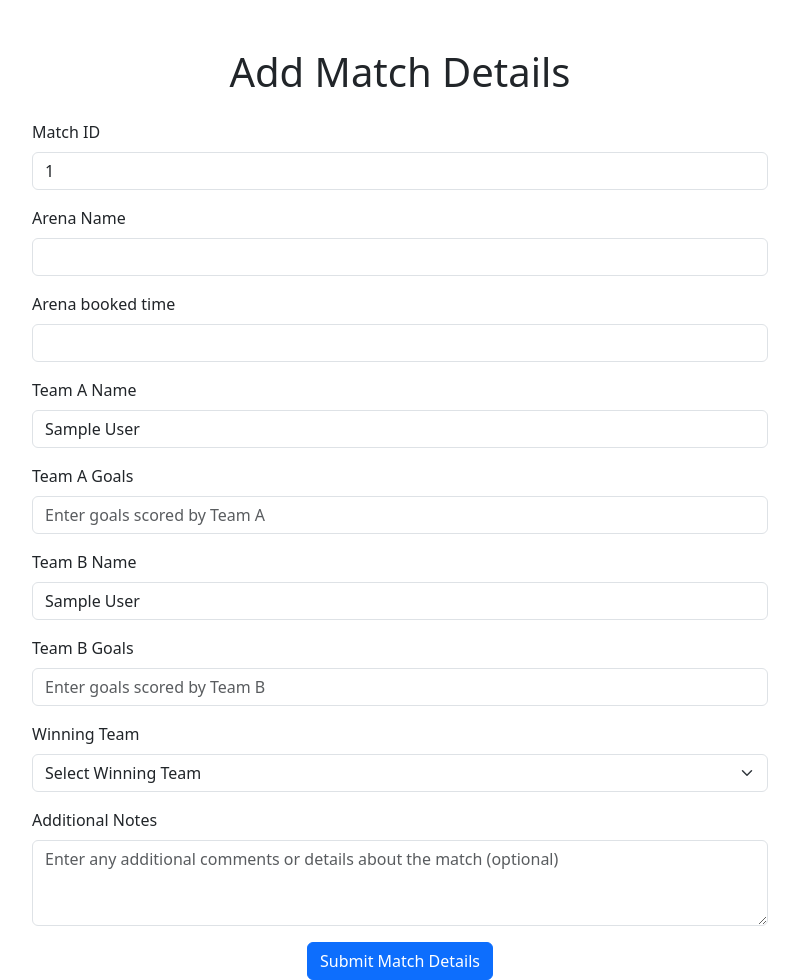
After one commit to howzthat21/profutsal, a PHP site: page /refereeMatchDetailsInput.php?match_id=1 in a window 1280 px wide. The commit adds this page. Shown: the whole page, without its empty margins (240-1039 px from the left). Run offline with PHP 8.4, Linux system fonts and the light colour scheme; the visitor is signed in with stand-in values (Sample User, id 1); data that the repository does not hold is empty.

Commit message:
something

```diff
--- a/FinalProject/profile.php
+++ b/FinalProject/profile.php
@@ -29,6 +29,8 @@ $fetch_player_details_stmt->execute();
 
 
 $player_details = $fetch_player_details_stmt->fetch(PDO::FETCH_ASSOC);
+
+
 
 
 if ($player_details) {
--- /dev/null
+++ b/refereeMatchDetailsInput.php
@@ -0,0 +1,133 @@
+<?php
+session_start();
+include 'db.php';
+
+if (!isset($_SESSION['referee_id'])) {
+    header("Location: refereeLogin.php");
+    exit();
+}
+if (isset($_SESSION['teamAName']) && isset($_SESSION['teamBName'])) {
+    $teamAName = $_SESSION['teamAName'];
+    $teamBName = $_SESSION['teamBName'];
+
+
+}else{
+    echo "session not started";
+}
+$match_id = $_GET['match_id'];
+$arena_id= $_GET['arena_id'];
+$arena_name = $_GET['arena_name'];
+$booking_datetime= $_GET['booking_datetime'];
+
+if($_SERVER["REQUEST_METHOD"]== "POST"){
+
+    $team_a_score= $_POST['team_a_score'];
+    $team_b_score= $_POST['team_b_score'];
+
+    $insert_query = "UPDATE completed_matches SET team_a_score = ?, team_b_score = ? WHERE match_id = ?";
+
+    $insert_query_stmt=$pdo->prepare($insert_query);
+    $insert_query_stmt->execute([$team_a_score, $team_b_score, $match_id]);
+
+
+    //update referee_matches table where referee_id=? match_id=?
+
+    $update_query="UPDATE referee_matches SET match_review_status='completed' WHERE referee_id=? AND match_id=?";
+    $update_query_stmt=$pdo->prepare($update_query);
+    $update_query_stmt->execute([$_SESSION['referee_id'], $match_id]);
+
+
+
+    header("Location: afterMatchRatings.php?match_id= $match_id");
+
+}
+
+
+ ?>
+
+<!DOCTYPE html>
+<html lang="en">
+<head>
+    <meta charset="UTF-8">
+    <meta name="viewport" content="width=device-width, initial-scale=1.0">
+    <title>Add Match Details</title>
+    <link rel="stylesheet" href="https://cdn.jsdelivr.net/npm/bootstrap@5.3.0-alpha1/dist/css/bootstrap.min.css">
+</head>
+<body>
+    <div class="container mt-5">
+        <h1 class="text-center mb-4">Add Match Details</h1>
+        <div class="row justify-content-center">
+            <div class="col-md-8">
+                <form action="refereeMatchDetailsInput.php?match_id=<?php echo $match_id; ?> &arena_id=<?php echo $arena_id;?> &arena_name=<?php echo $arena_name;?>& booking_datetime=<?php echo $booking_datetime?>  " method="POST">
+                    <!-- Match ID (Hidden or Read-Only) -->
+                    <div class="mb-3">
+                        <label for="matchId" class="form-label">Match ID</label>
+                        <input type="text" class="form-control" id="matchId" name="match_id" value="<?php echo $match_id ?>" readonly>
+                    </div>
+
+                    <!-- Arena Name (Read-Only) -->
+                    <div class="mb-3">
+                        <label for="arenaName" class="form-label">Arena Name</label>
+                        <input type="text" class="form-control" id="arenaName" name="arena_name" value="<?php echo $arena_name?>" readonly>
+                    </div>
+
+                    <!--booking_datetime (Read-Only) -->
+                    <div class="mb-3">
+                        <label for="arenaName" class="form-label">Arena booked time</label>
+                        <input type="text" class="form-control" id="arenaName" name="booked_timedate" value="<?php echo $booking_datetime;?>" readonly>
+                    </div>
+
+                    <!-- Team A Name -->
+                    <div class="mb-3">
+                        <label for="teamAName" class="form-label">Team A Name</label>
+                        <input type="text" class="form-control" id="teamAName" name="team_a_name" value="<?php echo $teamAName?>" readonly>
+                    </div>
+
+                    <!-- Team A Goals -->
+                    <div class="mb-3">
+                        <label for="teamAGoals" class="form-label">Team A Goals</label>
+                        <input type="number" class="form-control" id="teamAGoals" name="team_a_score" min="0" placeholder="Enter goals scored by Team A" >
+                    </div>
+
+                    <!-- Team B Name -->
+                    <div class="mb-3">
+                        <label for="teamBName" class="form-label">Team B Name</label>
+                        <input type="text" class="form-control" id="teamBName" name="team_b_name" value="<?php echo $teamBName?>" readonly>
+                    </div>
+
+                    <!-- Team B Goals -->
+                    <div class="mb-3">
+                        <label for="teamBGoals" class="form-label">Team B Goals</label>
+                        <input type="number" class="form-control" id="teamBGoals" name="team_b_score" min="0" placeholder="Enter goals scored by Team B" >
+                    </div>
+
+                    <!-- Winning Team -->
+                    <div class="mb-3">
+                        <label for="winningTeam" class="form-label">Winning Team</label>
+                        <select class="form-select" id="winningTeam" name="winning_team" >
+                            <option value="" selected disabled>Select Winning Team</option>
+                            <option value="Team A">Team A (Warriors)</option>
+                            <option value="Team B">Team B (Titans)</option>
+                            <option value="Draw">Draw</option>
+                        </select>
+                    </div>
+
+                    <!-- Additional Notes -->
+                    <div class="mb-3">
+                        <label for="notes" class="form-label">Additional Notes</label>
+                        <textarea class="form-control" id="notes" name="notes" rows="3" placeholder="Enter any additional comments or details about the match (optional)"></textarea>
+                    </div>
+
+                    <!-- Submit Button -->
+                    <div class="text-center">
+                        <button type="submit" class="btn btn-primary">Submit Match Details</button>
+                    </div>
+                </form>
+            </div>
+        </div>
+    </div>
+
+    <!-- Bootstrap JS -->
+    <script src="https://cdn.jsdelivr.net/npm/bootstrap@5.3.0-alpha1/dist/js/bootstrap.bundle.min.js"></script>
+</body>
+</html>
```
